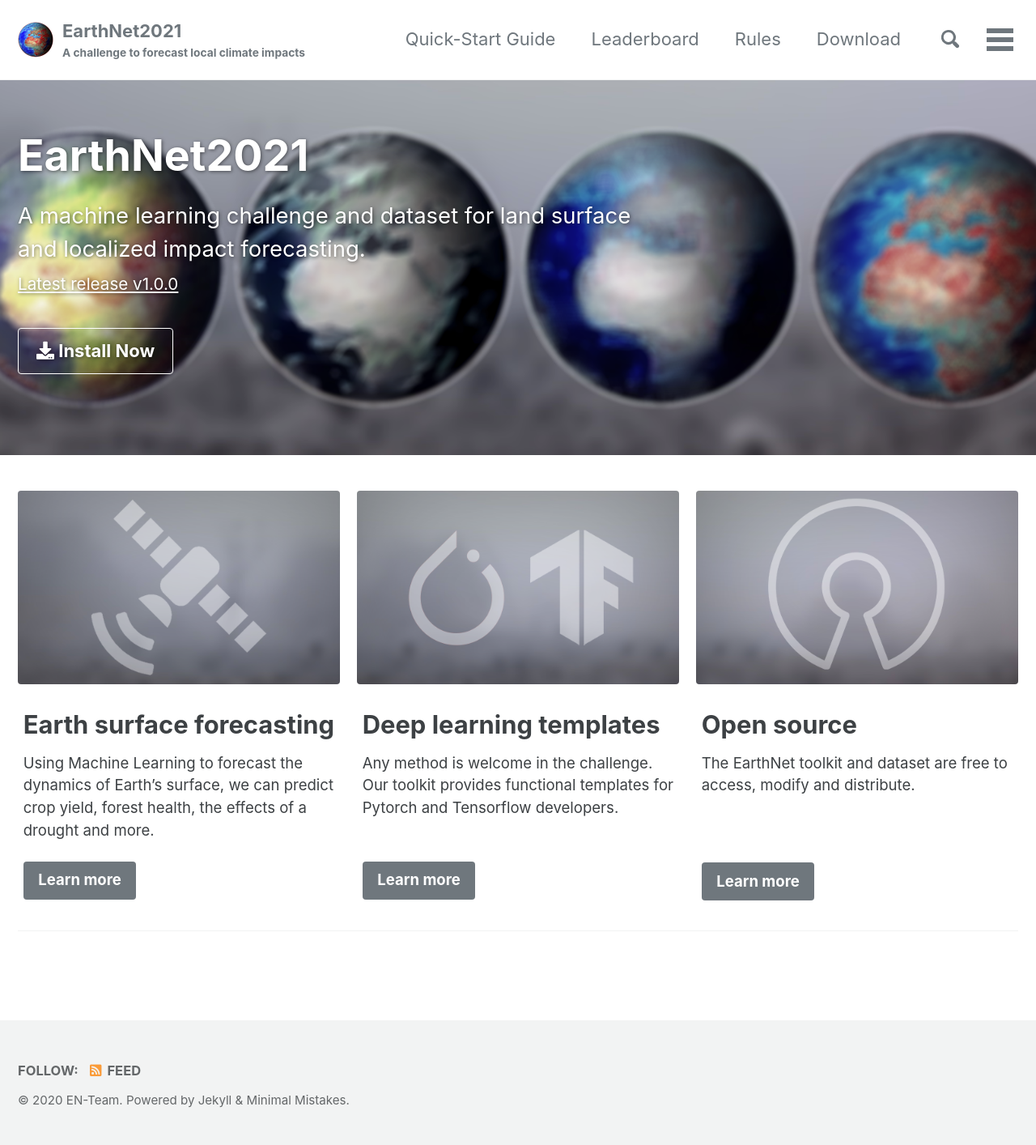
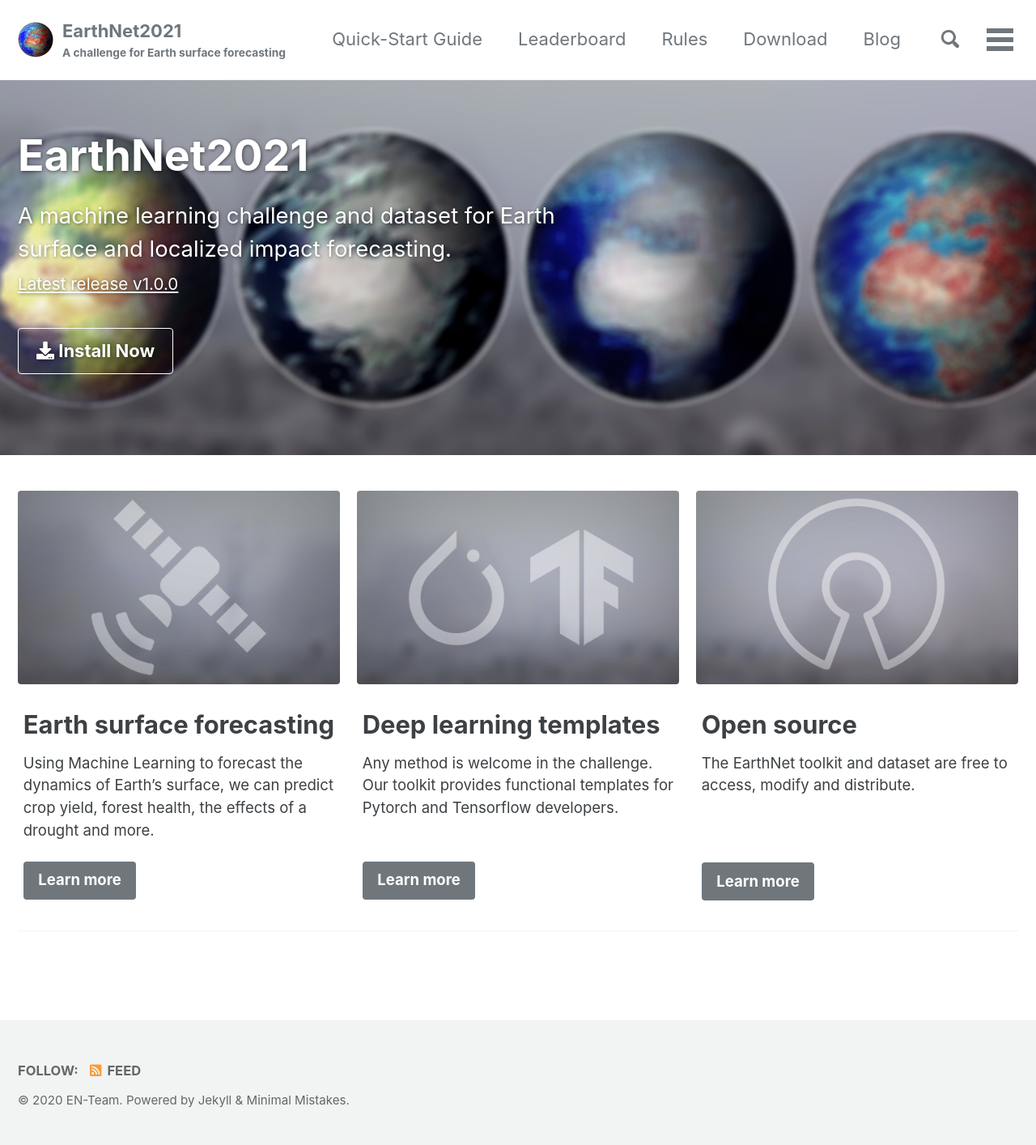
Before and after one commit to earthnet2021/earthnet-model-intercomparison-suite, a Jekyll site: the page built from docs/home.md, in a window 1280 px wide. Shown: the whole page at 81% size. Built offline with Jekyll 4.4.1, drawn with Linux system fonts in a browser that asks for light colours; cached includes are drawn as plain includes; grey boxes are pictures that could not be loaded.

Commit message:
updated site subtitle and intro

```diff
--- a/docs/_config.yml
+++ b/docs/_config.yml
@@ -18,7 +18,7 @@
 locale                   : "en-US"
 title                    : "EarthNet2021"
 title_separator          : "-"
-subtitle                 : "A challenge to forecast local climate impacts" # site tagline that appears below site title in masthead
+subtitle                 : "A challenge for Earth surface forecasting" # site tagline that appears below site title in masthead
 name                     : "EN-Team"
 description              : > # this means to ignore newlines until "url:"
   EarthNet2021 is a groundbreaking challenge and dataset to
--- a/docs/home.md
+++ b/docs/home.md
@@ -7,7 +7,7 @@
   cta_label: "<i class='fa fa-download'></i> Install Now"
   cta_url: "/docs/quick-start-guide/"
   caption:
-excerpt: 'A machine learning challenge and dataset for land surface and localized impact forecasting.<br /> <small><a href="https://github.com/earthnet2021/earthnet/releases/tag/1.0.0">Latest release v1.0.0</a></small><br />'
+excerpt: 'A machine learning challenge and dataset for Earth surface and localized impact forecasting.<br /> <small><a href="https://github.com/earthnet2021/earthnet/releases/tag/1.0.0">Latest release v1.0.0</a></small><br />'
 feature_row:
   - image_path: /assets/images/en-feature-1-satellite.png
     alt: "earth surface forecasting"
```
Also changed, not shown: 4 other files.
